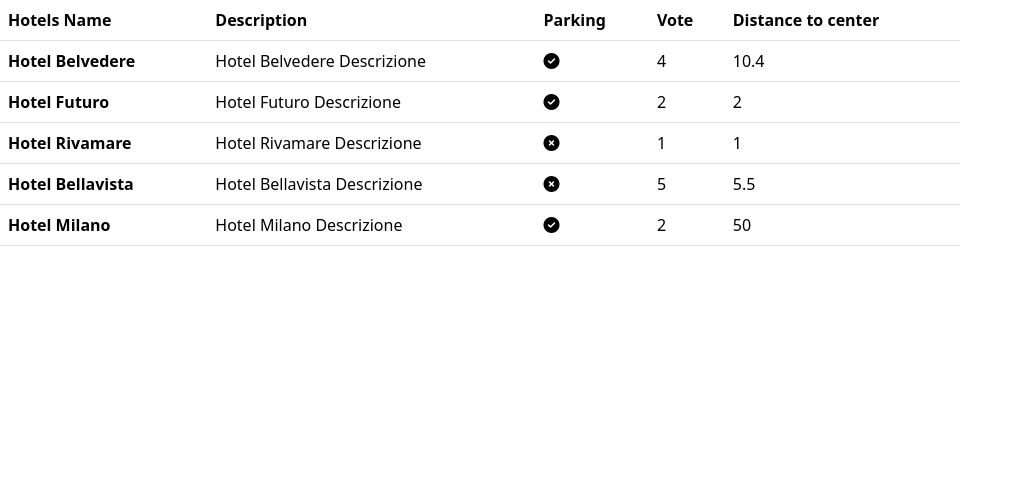
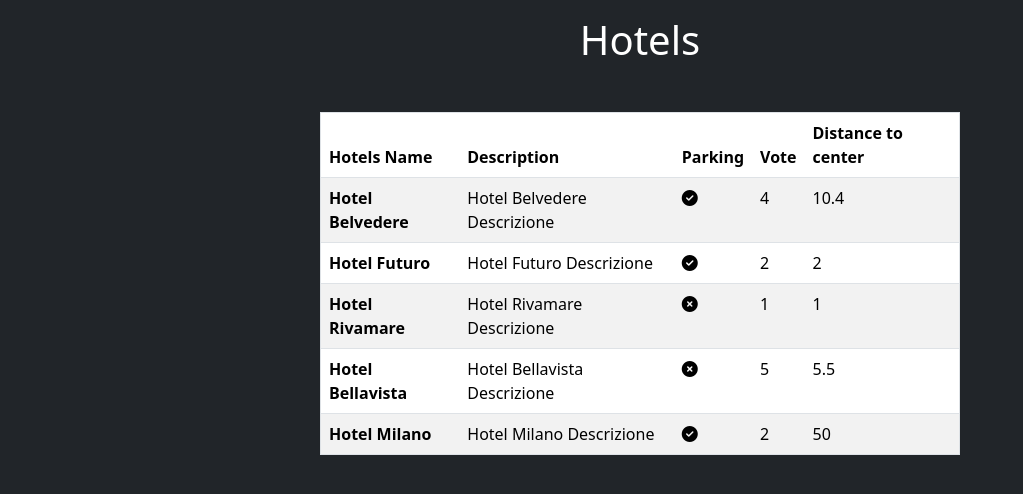
Before and after one commit to antoniodalterio/php-hotel, a PHP site: page / in a window 1280 px wide. Shown: the top 494 px of the page, without its empty margins (0-1023 px from the left). Run offline with PHP 8.4, Linux system fonts and the light colour scheme.

```diff
--- a/index.php
+++ b/index.php
@@ -18,7 +18,7 @@
   <!-- font Awesome -->
 </head>
 
-<body>
+<body class='bg-dark'>
   <?php
 
   $hotels = [
@@ -76,19 +76,11 @@
    }
    */
 
-
-
-
-
-
-
-
-
-
-
   ?>
 
-  <table class="table w-75">
+  <h1 class='text-center mt-3 text-white'>Hotels</h1>
+
+  <table class="table table-striped w-50 border m-auto mt-5">
     <thead>
       <tr>
         <th scope="col">Hotels Name</th>
```
